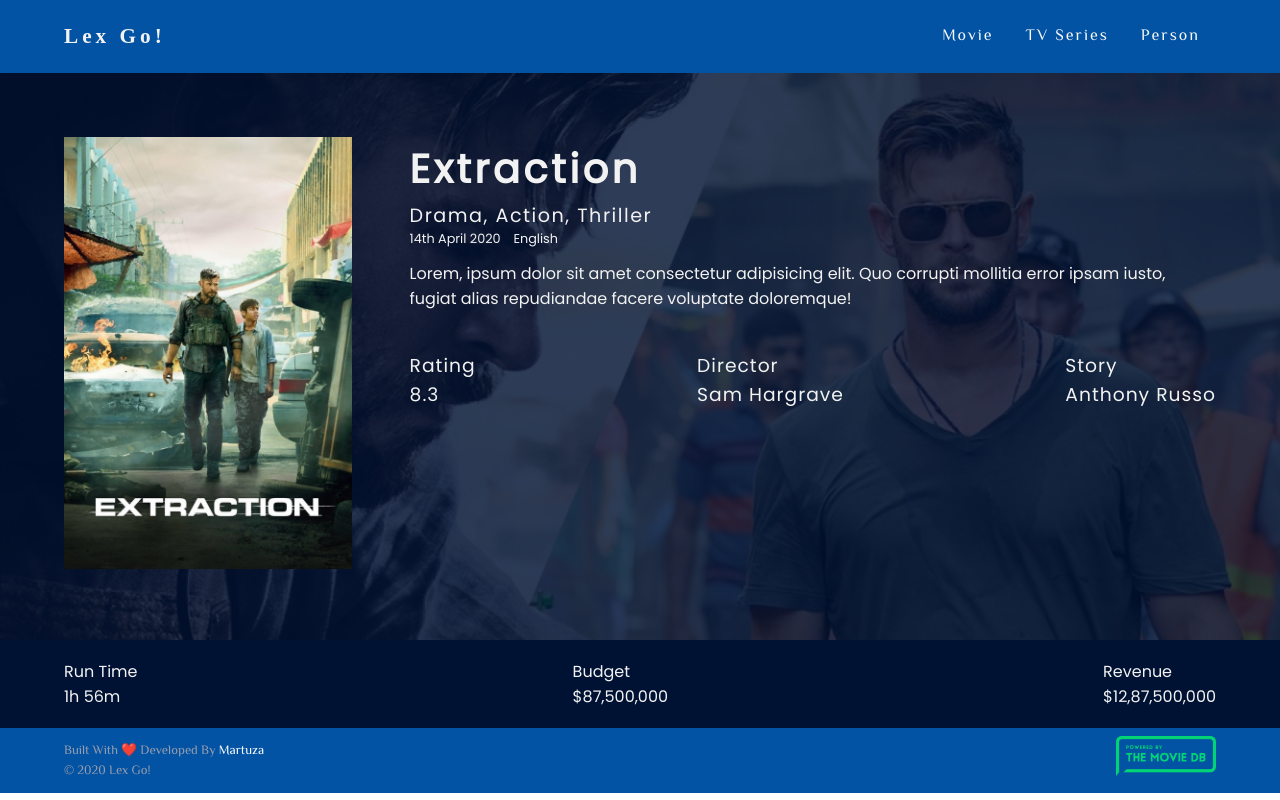
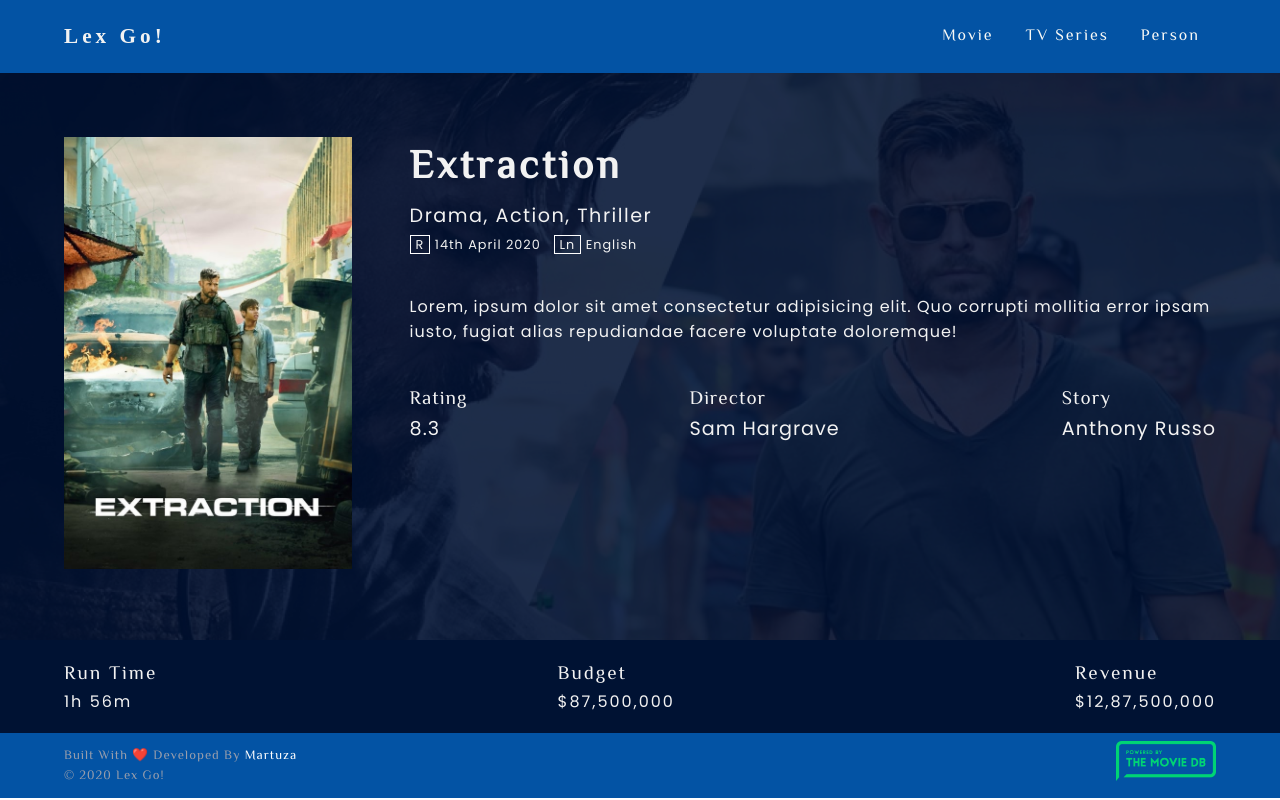
Before and after one commit to martuza-shimul/Movie-review, a React (Create React App) app: page /details/1 in a window 1280 px wide. Built offline with nearby package versions, Linux system fonts and the light colour scheme; a web font is replaced by a local one.

Commit message:
worked on details page

```diff
--- a/src/components/Details.js
+++ b/src/components/Details.js
@@ -18,8 +18,12 @@
 					<h1 className="title">Extraction</h1>
 					<h4 className="genre">Drama, Action, Thriller</h4>
 					<p className="helper">
-						<span className="release">14th April 2020</span>
-						<span className="lang">English</span>
+						<span className="release">
+							<span>R</span> 14th April 2020
+						</span>
+						<span className="lang">
+							<span>Ln</span> English
+						</span>
 					</p>
 
 					<p className="plot">
@@ -30,15 +34,15 @@
 					<div className="makers">
 						<h3 className="rating">
 							<p>Rating</p>
-							<p>8.3</p>
+							8.3
 						</h3>
 						<h3 className="director">
 							<p>Director</p>
-							<p>Sam Hargrave</p>
+							Sam Hargrave
 						</h3>
 						<h3 className="story">
 							<p>Story</p>
-							<p>Anthony Russo</p>
+							Anthony Russo
 						</h3>
 					</div>
 				</div>
--- a/src/scss/_details.scss
+++ b/src/scss/_details.scss
@@ -7,7 +7,7 @@
 			top: 0;
 			width: 100%;
 			height: 100%;
-			background-color: rgba($darker, 0.82);
+			background-color: rgba($darker, 0.88);
 		}
 		position: relative;
 		background-position: top center;
@@ -31,32 +31,44 @@
 				font-weight: $bolder;
 				letter-spacing: 3.5px;
 				line-height: 1.6;
+				font-family: $header;
 			}
 			.genre {
 				font-weight: normal;
 				font-size: $medium * 0.8;
 				letter-spacing: 1.5px;
+				margin-bottom: $small * 0.5;
 			}
 			.helper {
 				font-size: $small;
-				.release {
+				.release,
+				.lang {
 					margin-right: $small;
+					span {
+						border: 0.5px solid $white-100;
+						padding: 0 5px;
+					}
 				}
 			}
 			.plot {
-				margin-top: $small;
+				margin: $large 0;
 			}
 			.makers {
 				display: flex;
 				justify-content: space-between;
 				align-items: center;
-				margin-top: $large;
+				// margin-top: $large;
 
 				.rating,
 				.director,
 				.story {
 					font-weight: $normal;
 					letter-spacing: 1px;
+					font-size: $medium * 0.8;
+					p {
+						// font-size: $medium * 0.6;
+						font-family: $header;
+					}
 				}
 			}
 		}
@@ -67,5 +79,14 @@
 		justify-content: space-between;
 		color: $white-200;
 		background-color: $darker;
+		.info {
+			.title {
+				font-size: $medium * 0.8;
+				font-family: $header;
+			}
+			p {
+				letter-spacing: 2px;
+			}
+		}
 	}
 }
--- a/src/scss/_global.scss
+++ b/src/scss/_global.scss
@@ -11,6 +11,7 @@
 	font-family: $content;
 	font-size: $base;
 	color: $darker;
+	letter-spacing: 1px;
 	a {
 		text-decoration: none;
 	}
--- a/src/scss/style.css
+++ b/src/scss/style.css
@@ -15,6 +15,7 @@
   font-family: "Poppins", sans-serif;
   font-size: 1rem;
   color: #001233;
+  letter-spacing: 1px;
 }
 
 body a {
@@ -374,7 +375,7 @@
   top: 0;
   width: 100%;
   height: 100%;
-  background-color: rgba(0, 18, 51, 0.82);
+  background-color: rgba(0, 18, 51, 0.88);
 }
 
 .detailsWrapper .heroBlock .imgHolder {
@@ -395,24 +396,33 @@
   font-weight: 900;
   letter-spacing: 3.5px;
   line-height: 1.6;
+  font-family: "El Messiri", sans-serif;
 }
 
 .detailsWrapper .heroBlock .contentHolder .genre {
   font-weight: normal;
   font-size: 1.2rem;
   letter-spacing: 1.5px;
+  margin-bottom: 0.4rem;
 }
 
 .detailsWrapper .heroBlock .contentHolder .helper {
   font-size: 0.8rem;
 }
 
-.detailsWrapper .heroBlock .contentHolder .helper .release {
+.detailsWrapper .heroBlock .contentHolder .helper .release,
+.detailsWrapper .heroBlock .contentHolder .helper .lang {
   margin-right: 0.8rem;
 }
 
+.detailsWrapper .heroBlock .contentHolder .helper .release span,
+.detailsWrapper .heroBlock .contentHolder .helper .lang span {
+  border: 0.5px solid #ffffff;
+  padding: 0 5px;
+}
+
 .detailsWrapper .heroBlock .contentHolder .plot {
-  margin-top: 0.8rem;
+  margin: 2.5rem 0;
 }
 
 .detailsWrapper .heroBlock .contentHolder .makers {
@@ -425,7 +435,6 @@
   -webkit-box-align: center;
       -ms-flex-align: center;
           align-items: center;
-  margin-top: 2.5rem;
 }
 
 .detailsWrapper .heroBlock .contentHolder .makers .rating,
@@ -433,6 +442,13 @@
 .detailsWrapper .heroBlock .contentHolder .makers .story {
   font-weight: 500;
   letter-spacing: 1px;
+  font-size: 1.2rem;
+}
+
+.detailsWrapper .heroBlock .contentHolder .makers .rating p,
+.detailsWrapper .heroBlock .contentHolder .makers .director p,
+.detailsWrapper .heroBlock .contentHolder .makers .story p {
+  font-family: "El Messiri", sans-serif;
 }
 
 .detailsWrapper .extraInfo {
@@ -445,6 +461,15 @@
           justify-content: space-between;
   color: #f2f2f2;
   background-color: #001233;
+}
+
+.detailsWrapper .extraInfo .info .title {
+  font-size: 1.2rem;
+  font-family: "El Messiri", sans-serif;
+}
+
+.detailsWrapper .extraInfo .info p {
+  letter-spacing: 2px;
 }
 
 footer {
```
Also changed, not shown: 1 other file (tests, documents, lock files or other folders).
